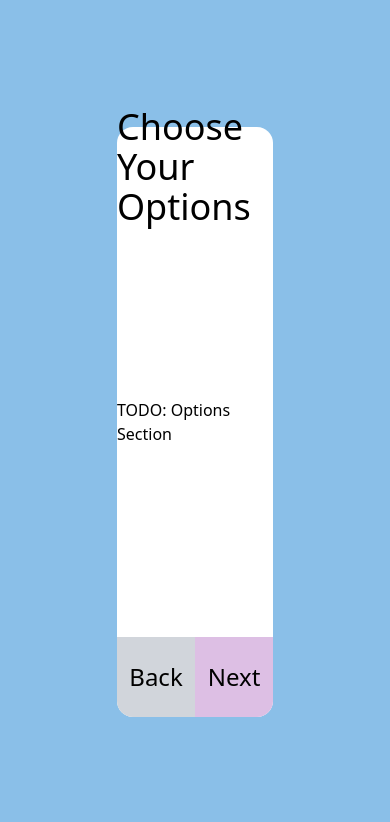
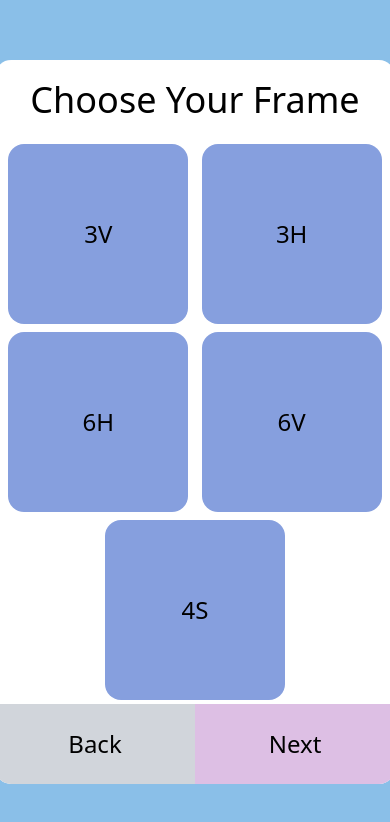
Before and after one commit to joshi-hahahaha/photobooth, a Next.js app: page / in a window 390 px wide. Both pictures are taken after a click on the button "Get Started". Shown: the top 822 px of the page. Built offline with nearby package versions, Linux system fonts and the light colour scheme.

Commit message:
IMP: First 3 sections - basic layouts + improved mobile compatibility.

```diff
--- a/src/app/page.tsx
+++ b/src/app/page.tsx
@@ -1,8 +1,12 @@
 "use client";
 
 // import HeaderBar from "@/components/HeaderBar";
-import { useState } from "react";
-import { motion, AnimatePresence } from "framer-motion";
+import { useEffect, useState } from "react";
+import { AnimatePresence, Variants } from "framer-motion";
+import StartSection from "@/components/sections/StartSection";
+import SelectFrameSection from "@/components/sections/SelectFrameSection";
+import { FrameType } from "@/types";
+import SelectProcessSection from "@/components/sections/SelectProcessSection";
 
 /**
  * Plan:
@@ -25,8 +29,8 @@ import { motion, AnimatePresence } from "framer-motion";
 
 /**
  * STEP = SECTION [Subject to change]
- * 1 = Starting + Information Section
- * 2 = Frame Selection
+ * 1 = Starting + Information Section ✅
+ * 2 = Frame Selection ✅
  * 3 = Choose Process Section
  * 4 = Photo Taking Section
  * 5 = Photo Review Section
@@ -35,7 +39,13 @@ import { motion, AnimatePresence } from "framer-motion";
  */
 export default function Home() {
   //---------------------------------------------States----------------------------------------------
-  const [section, setSection] = useState(1);
+  const [section, setSection] = useState<number>(1);
+  const [frameType, setFrameType] = useState<FrameType | null>(null);
+
+  //--------------------------------------------Temporary--------------------------------------------
+  useEffect(() => {
+    console.log(frameType);
+  }, [frameType]);
 
   //--------------------------------------------Functions--------------------------------------------
   const nextStep = () => {
@@ -47,10 +57,10 @@ export default function Home() {
   };
 
   //---------------------------------------------Return----------------------------------------------
-  const cardVariants = {
-    hidden: { opacity: 0, y: 50 }, // Start offscreen (to the right)
-    visible: { opacity: 1, y: 0 }, // Fade in and slide into view
-    exit: { opacity: 0, y: -50 }, // Slide out to the left when exiting
+  const cardVariants: Variants = {
+    hidden: { opacity: 0, y: 50 },
+    visible: { opacity: 1, y: 0 },
+    exit: { opacity: 0, y: -50 },
   };
 
   //---------------------------------------------Return----------------------------------------------
@@ -58,61 +68,22 @@ export default function Home() {
     <div className="w-screen h-screen flex justify-center items-center bg-pastelBabyBlue">
       <AnimatePresence mode="wait">
         {section === 1 && (
-          <motion.div
-            key="section1"
-            initial="hidden"
-            animate="visible"
-            exit="exit"
-            variants={cardVariants}
-            transition={{ duration: 0.5 }}
-            className="w-[40%] h-[70%] bg-white rounded-2xl flex flex-col justify-between"
-          >
-            <div className="w-full h-20 flex justify-center items-center text-4xl text-black">
-              {`Welcome to Joshi's Photobooth`}
-            </div>
-            <div className="w-full h-20 flex justify-center items-center text-2xl text-black">
-              <div>{`TODO: Information Section`}</div>
-            </div>
-            <button
-              className="w-full h-20 flex justify-center items-center text-2xl text-black bg-pastelPink rounded-b-2xl hover:bg-pastelPink/80 transition"
-              onClick={nextStep}
-            >
-              <div>{`Get Started`}</div>
-            </button>
-          </motion.div>
+          <StartSection cardVariants={cardVariants} nextStep={nextStep} />
         )}
-
         {section === 2 && (
-          <motion.div
-            key="section2"
-            initial="hidden"
-            animate="visible"
-            exit="exit"
-            variants={cardVariants}
-            transition={{ duration: 0.5 }}
-            className="w-[40%] h-[70%] bg-white rounded-2xl flex flex-col justify-between"
-          >
-            <div className="w-full h-20 flex justify-center items-center text-4xl text-black">
-              {`Choose Your Options`}
-            </div>
-            <div className="w-full h-full flex justify-center items-center">
-              <div>{`TODO: Options Section`}</div>
-            </div>
-            <div className="flex">
-              <button
-                className="w-1/2 h-20 flex justify-center items-center text-2xl text-black bg-gray-300 rounded-bl-2xl hover:bg-gray-400 transition"
-                onClick={prevStep}
-              >
-                Back
-              </button>
-              <button
-                className="w-1/2 h-20 flex justify-center items-center text-2xl text-black bg-pastelPink rounded-br-2xl hover:bg-pastelPink/80 transition"
-                onClick={nextStep}
-              >
-                Next
-              </button>
-            </div>
-          </motion.div>
+          <SelectFrameSection
+            cardVariants={cardVariants}
+            nextStep={nextStep}
+            prevStep={prevStep}
+            setFrameType={setFrameType}
+          />
+        )}
+        {section === 3 && (
+          <SelectProcessSection
+            cardVariants={cardVariants}
+            nextStep={nextStep}
+            prevStep={prevStep}
+          />
         )}
       </AnimatePresence>
     </div>
--- /dev/null
+++ b/src/components/sections/SelectFrameSection.tsx
@@ -0,0 +1,70 @@
+import { FrameType } from "@/types";
+import { motion, Variants } from "motion/react";
+import React from "react";
+
+type Props = {
+  cardVariants: Variants;
+  nextStep: () => void;
+  prevStep: () => void;
+  setFrameType: (frameType: FrameType) => void;
+};
+
+/**
+ * FRAME TYPES:
+ * 1. 3 Vertical
+ * 2. 3 Horizontal
+ * 3. 6 Horizontal
+ * 4. 6 Vertical
+ * 5. 4 Square
+ */
+const SelectFrameSection = ({
+  cardVariants,
+  nextStep,
+  prevStep,
+  setFrameType,
+}: Props) => {
+  const frameTypes: Array<FrameType> = ["3V", "3H", "6H", "6V", "4S"];
+
+  return (
+    <motion.div
+      key="section2"
+      initial="hidden"
+      animate="visible"
+      exit="exit"
+      variants={cardVariants}
+      transition={{ duration: 0.5 }}
+      className="w-[40%] min-w-[400px] bg-white rounded-2xl flex flex-col justify-between"
+    >
+      <div className="w-full h-20 flex justify-center items-center text-4xl text-black">
+        {`Choose Your Frame`}
+      </div>
+      <div className="w-full h-full flex justify-evenly flex-wrap">
+        {frameTypes.map((frameType: FrameType) => (
+          <button
+            key={frameType}
+            className="w-[45%] aspect-square bg-pastelBlue my-1 flex justify-center items-center text-2xl text-black rounded-2xl hover:bg-pastelBlue/80 transition"
+            onClick={() => setFrameType(frameType)}
+          >
+            {frameType}
+          </button>
+        ))}
+      </div>
+      <div className="flex">
+        <button
+          className="w-1/2 h-20 flex justify-center items-center text-2xl text-black bg-gray-300 rounded-bl-2xl hover:bg-gray-400 transition"
+          onClick={prevStep}
+        >
+          Back
+        </button>
+        <button
+          className="w-1/2 h-20 flex justify-center items-center text-2xl text-black bg-pastelPink rounded-br-2xl hover:bg-pastelPink/80 transition"
+          onClick={nextStep}
+        >
+          Next
+        </button>
+      </div>
+    </motion.div>
+  );
+};
+
+export default SelectFrameSection;
--- /dev/null
+++ b/src/components/sections/SelectProcessSection.tsx
@@ -0,0 +1,45 @@
+import { motion, Variants } from "motion/react";
+import React from "react";
+
+type Props = {
+  cardVariants: Variants;
+  nextStep: () => void;
+  prevStep: () => void;
+};
+
+const SelectProcessSection = ({ cardVariants, nextStep, prevStep }: Props) => {
+  return (
+    <motion.div
+      key="section3"
+      initial="hidden"
+      animate="visible"
+      exit="exit"
+      variants={cardVariants}
+      transition={{ duration: 0.5 }}
+      className="w-[40%] min-w-[400px] bg-white rounded-2xl flex flex-col justify-between"
+    >
+      <div className="w-full h-20 flex justify-center items-center text-4xl text-black">
+        {`Choose Your Process`}
+      </div>
+      <div className="w-full h-full flex justify-evenly flex-wrap">
+        Information
+      </div>
+      <div className="flex">
+        <button
+          className="w-1/2 h-20 flex justify-center items-center text-2xl text-black bg-gray-300 rounded-bl-2xl hover:bg-gray-400 transition"
+          onClick={prevStep}
+        >
+          Back
+        </button>
+        <button
+          className="w-1/2 h-20 flex justify-center items-center text-2xl text-black bg-pastelPink rounded-br-2xl hover:bg-pastelPink/80 transition"
+          onClick={nextStep}
+        >
+          Next
+        </button>
+      </div>
+    </motion.div>
+  );
+};
+
+export default SelectProcessSection;
--- /dev/null
+++ b/src/components/sections/StartSection.tsx
@@ -0,0 +1,36 @@
+import { motion, Variants } from "motion/react";
+import React from "react";
+
+type Props = {
+  cardVariants: Variants;
+  nextStep: () => void;
+};
+
+const StartSection = ({ cardVariants, nextStep }: Props) => {
+  return (
+    <motion.div
+      key="section1"
+      initial="hidden"
+      animate="visible"
+      exit="exit"
+      variants={cardVariants}
+      transition={{ duration: 0.5 }}
+      className="w-[40%] min-w-[400px] h-[70%] bg-white rounded-2xl flex flex-col justify-between"
+    >
+      <div className="w-full h-20 flex justify-center items-center text-4xl text-black">
+        {`Welcome to Joshi's Photobooth`}
+      </div>
+      <div className="w-full h-20 flex justify-center items-center text-2xl text-black">
+        <div>{`TODO: Information Section`}</div>
+      </div>
+      <button
+        className="w-full h-20 flex justify-center items-center text-2xl text-black bg-pastelPink rounded-b-2xl hover:bg-pastelPink/80 transition"
+        onClick={nextStep}
+      >
+        <div>{`Get Started`}</div>
+      </button>
+    </motion.div>
+  );
+};
+
+export default StartSection;
--- /dev/null
+++ b/src/types.ts
@@ -0,0 +1 @@
+export type FrameType = "3V" | "3H" | "6H" | "6V" | "4S";
```
